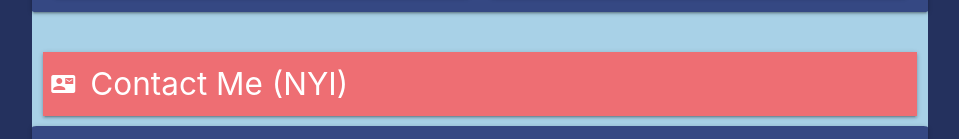
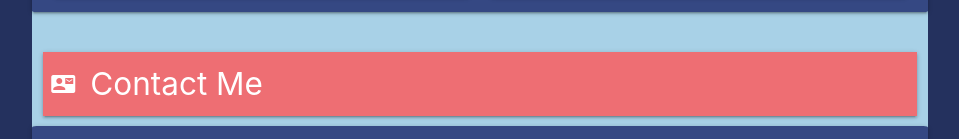
Before and after one commit to jryankendall/jryankendall.github.io, a plain HTML site: page index.html in a window 1280 px wide. Shown: the part 2366-2505 px from the top of the page, without its empty margins (160-1119 px from the left). Drawn offline with nearby package versions, Linux system fonts and the light colour scheme.

```diff
--- a/index.html
+++ b/index.html
@@ -343,7 +343,7 @@
           <nav>
             <div class="nav-wrapper">
               <a href="#contactme" class="brand-logo left section-head">
-                <i class="material-icons">contact_mail</i>Contact Me (NYI)</a
+                <i class="material-icons">contact_mail</i>Contact Me</a
               >
             </div>
           </nav>
```
